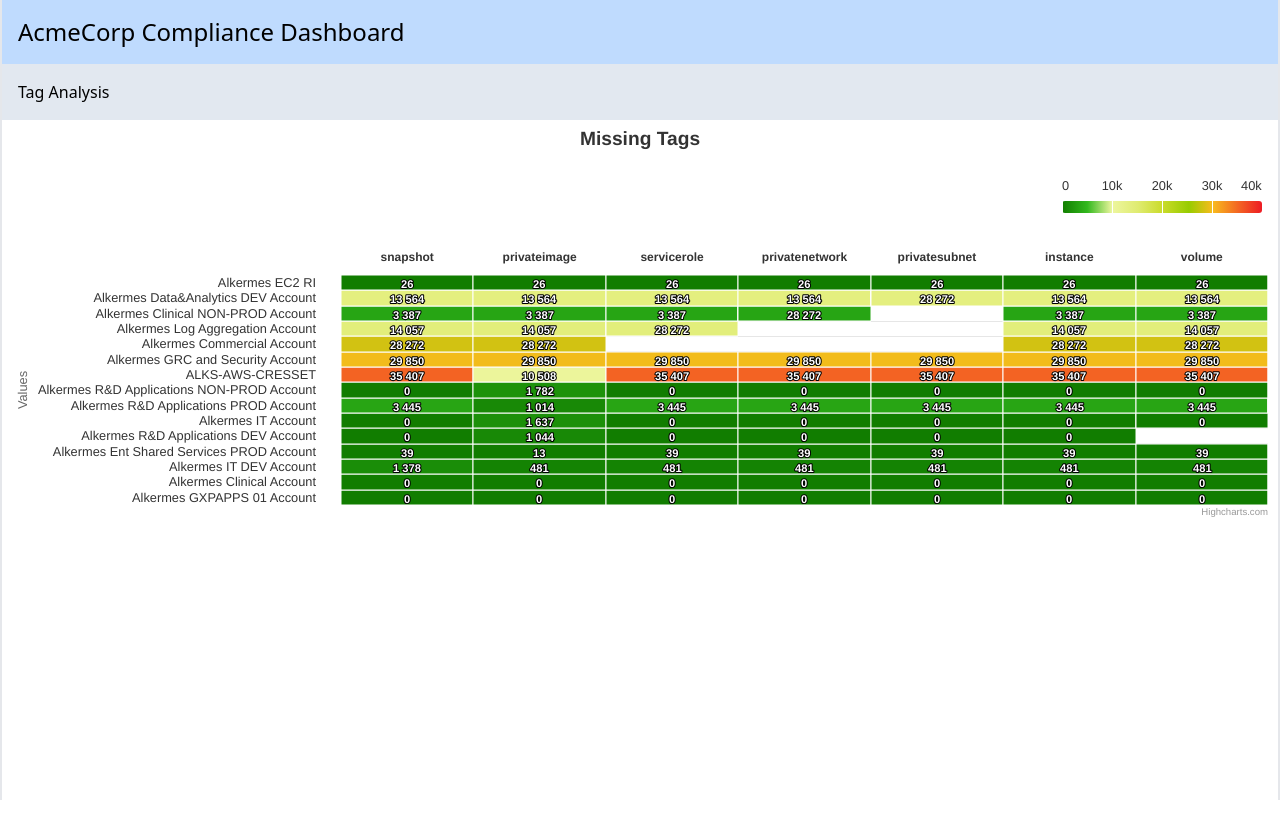
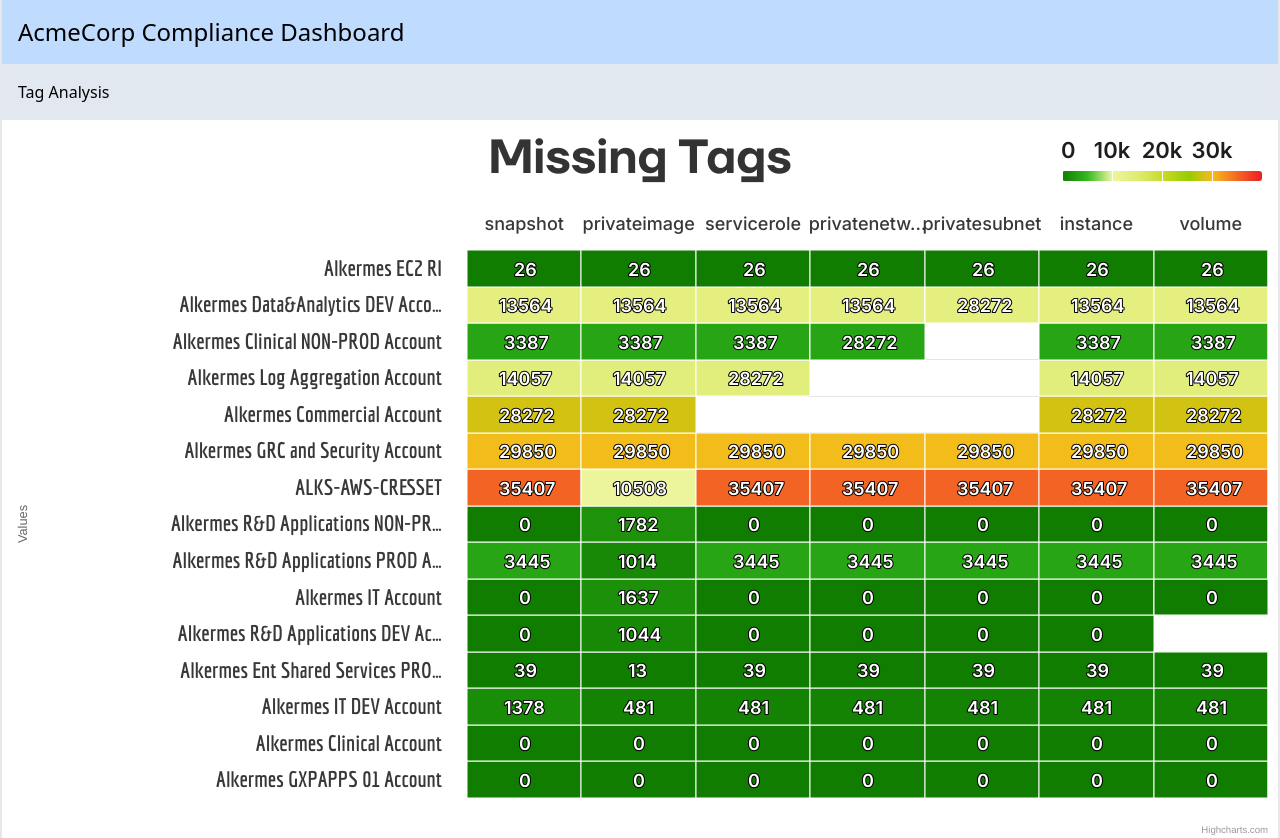
Before and after one commit to DevShahidul/chart, a React (Vite) app: page /heatmap in a window 1280 px wide. Before the commit the page ends 800 px from the top, so only its background shows below. Built offline with nearby package versions, Linux system fonts and the light colour scheme.

Commit message:
Added style for labels and options

```diff
--- a/src/app/index.css
+++ b/src/app/index.css
@@ -1,3 +1,12 @@
+@import url('https://fonts.googleapis.com/css2?family=Economica:wght@700&family=Inter:wght@500;600&display=swap');
+@font-face {
+    font-family: 'TT Firs Neue Trl DemiBold';
+    font-style: normal;
+    font-weight: normal;
+    src: local('TT Firs Neue Trl DemiBold'),
+    url('./fonts/TT Firs Neue Trial DemiBold.woff') format('woff');
+}
+
 /* TAILWIND CSS STYLING */
 @tailwind base;
 @tailwind components;
--- a/src/pages/HeatMap.jsx
+++ b/src/pages/HeatMap.jsx
@@ -6,16 +6,21 @@
     chart: {
       type: 'heatmap',
       plotBorderWidth: 0,
+      marginTop: 130,
+      marginBottom: 40,
+      height: (9/16 * 100) + "%",
     },
     plotOptions: {
         series: {
-        //   pointPadding: 0.1,
-          borderWidth: 10,
-          borderColor: '#FFFFFF',
+          pointPadding: 0,
         }
       },
     title: {
       text: 'Missing Tags',
+      style: {
+        fontSize: "3em",
+        fontFamily: 'TT Firs Neue Trl DemiBold'
+      },
     },
     xAxis: {
       categories: ['snapshot', 'privateimage', 'servicerole', 'privatenetwork', 'privatesubnet', 'instance', 'volume'],
@@ -23,14 +28,15 @@
       labels: {
         align: 'center',
         style: {
-            fontSize: '12px',
-            fontWeight: 'bold',
-            background: '#F6F6F6'
-          },
+            fontFamily: "'Inter', sans-serif",
+            fontSize: '1.125rem',
+            fontWeight: '500',
+            background: '#F6F6F6',
+            color: '#383838'
+        },
       },
-      gridLineWidth: 0,
-    lineWidth: 0,
-    lineColor: 'rgba(0,0,0,0.75)',
+    lineWidth: 10,
+    lineColor: '#FFFFFF',
     tickWidth: 0,
     tickLength: 0,
     tickColor: 'rgba(0,0,0,0.75)',
@@ -38,6 +44,14 @@
       max: 6
     },
     yAxis: {
+        labels: {
+            style: {
+              fontFamily: "'Economica', sans-serif",
+              fontSize: '1.375rem',
+              fontWeight: '700',
+              color: '#383838'
+            },
+          },
         categories: [
             'Alkermes Ent Shared Services NON-PROD Account',
             'Alkermes GXPAPPS 01 Account',
@@ -73,7 +87,14 @@
         ],
         labels: {
             align: 'center',
-            y: -23
+            y: -23,
+            width: 534,
+            style: {
+                fontFamily: "'Inter', sans-serif",
+                fontSize: '1.375rem',
+                fontWeight: '600',
+                color: '#1E1E1E'
+            },
         },
     },
     legend: {
@@ -81,7 +102,8 @@
       //   layout: 'horizontal',
         margin: 0,
         verticalAlign: 'top',
-        y: 25,
+        y: -36,
+        symbolHeight: 10,
     },
     series: [
       {
@@ -89,6 +111,26 @@
 
       borderWidth: 1,
       borderColor: 'white',
+      dataLabels: {
+        enabled: true,
+        format: '{point.value}',
+        style: {
+            fontFamily: "'Inter', sans-serif",
+            fontSize: '1.125rem',
+            fontWeight: '600',
+            color: '#FFFFFF'
+          },
+          inside: true,
+          verticalAlign: 'middle',
+          crop: false,
+          overflow: 'none',
+          y: 0, // Adjust the vertical position of the data labels
+          height: null, // Reset the default height of the data labels
+          formatter: function() {
+            const height = 48; // Get the height from the data array
+            return '<div style="height: ' + height + 'px">' + this.point.value + '</div>';
+          },
+      },
       // Set the values on the heatmap as array [hour, day, value]
         data: [
             [0, 1, 0], [0, 2, 0], [0, 3, 1378], [0, 4, 39], [0, 5, 0], [0, 6, 0], [0, 7, 3445], [0, 8, 0], [0, 9, 35407], [0, 10, 29850], [0, 11, 28272], [0, 12, 14057], [0, 13, 3387], [0, 14, 13564], [0, 15, 26],
@@ -106,11 +148,7 @@
             [6, 1, 0], [6, 2, 0], [6, 3, 481], [6, 4, 39], [6, 6, 0], [6, 6, 0], [6, 7, 3445], [6, 8, 0], [6, 9, 35407], [6, 10, 29850], [6, 11, 28272], [6, 12, 14057], [6, 13, 3387], [6, 14, 13564], [6, 15, 26],
 
             [7, 1, 0], [7, 2, 0], [7, 3, 481], [7, 4, 39], [7, 7, 0], [7, 7, 0], [7, 7, 3445], [7, 8, 0], [7, 9, 35407], [7, 10, 29850], [7, 11, 28272], [7, 12, 14057], [7, 13, 3387], [7, 14, 13564], [7, 15, 26],
-        ],
-        dataLabels: {
-          enabled: true,
-          color: '#FFFFFF',
-        },
+        ]
       },
     ],
   };
```
Also changed, not shown: src/app/fonts/TT Firs Neue Trial DemiBold.woff (added).
